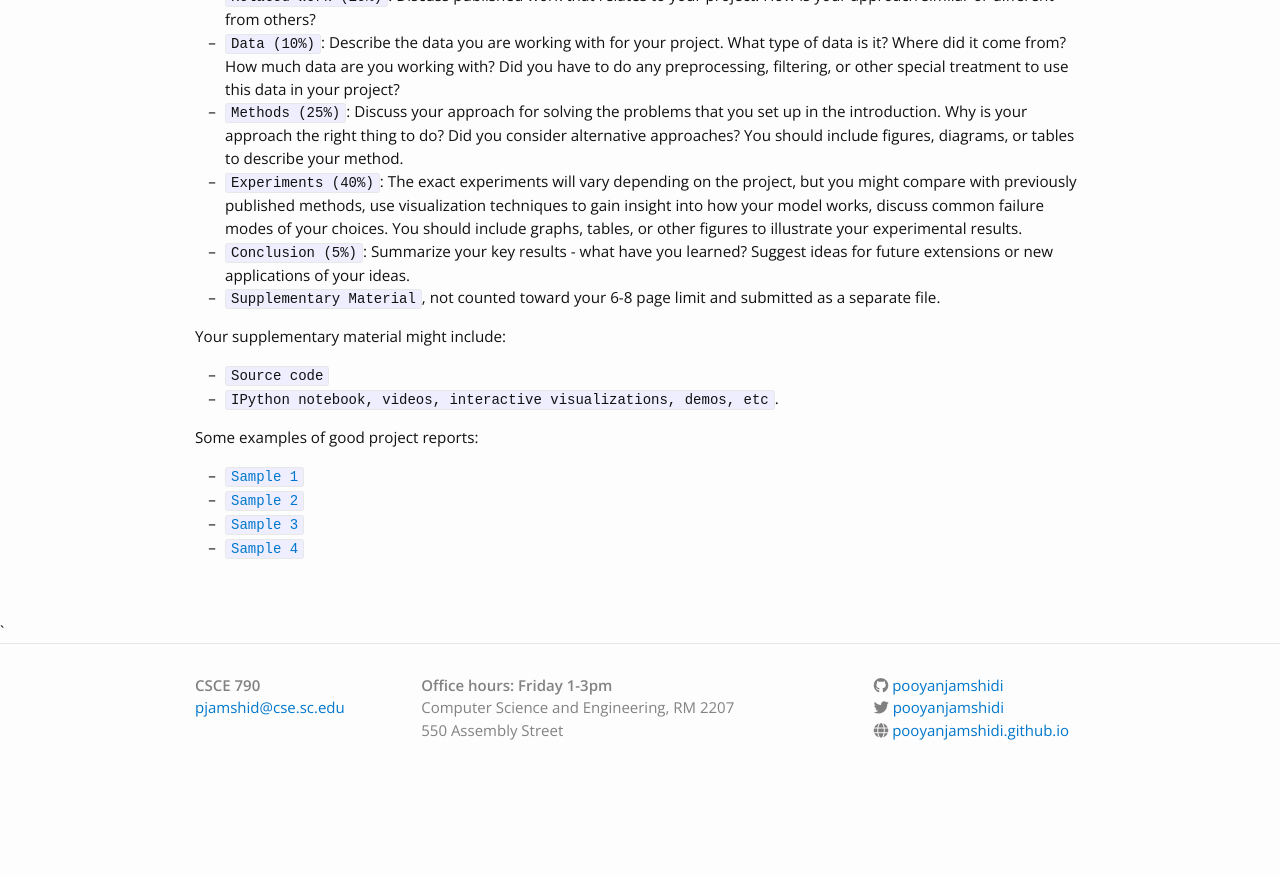
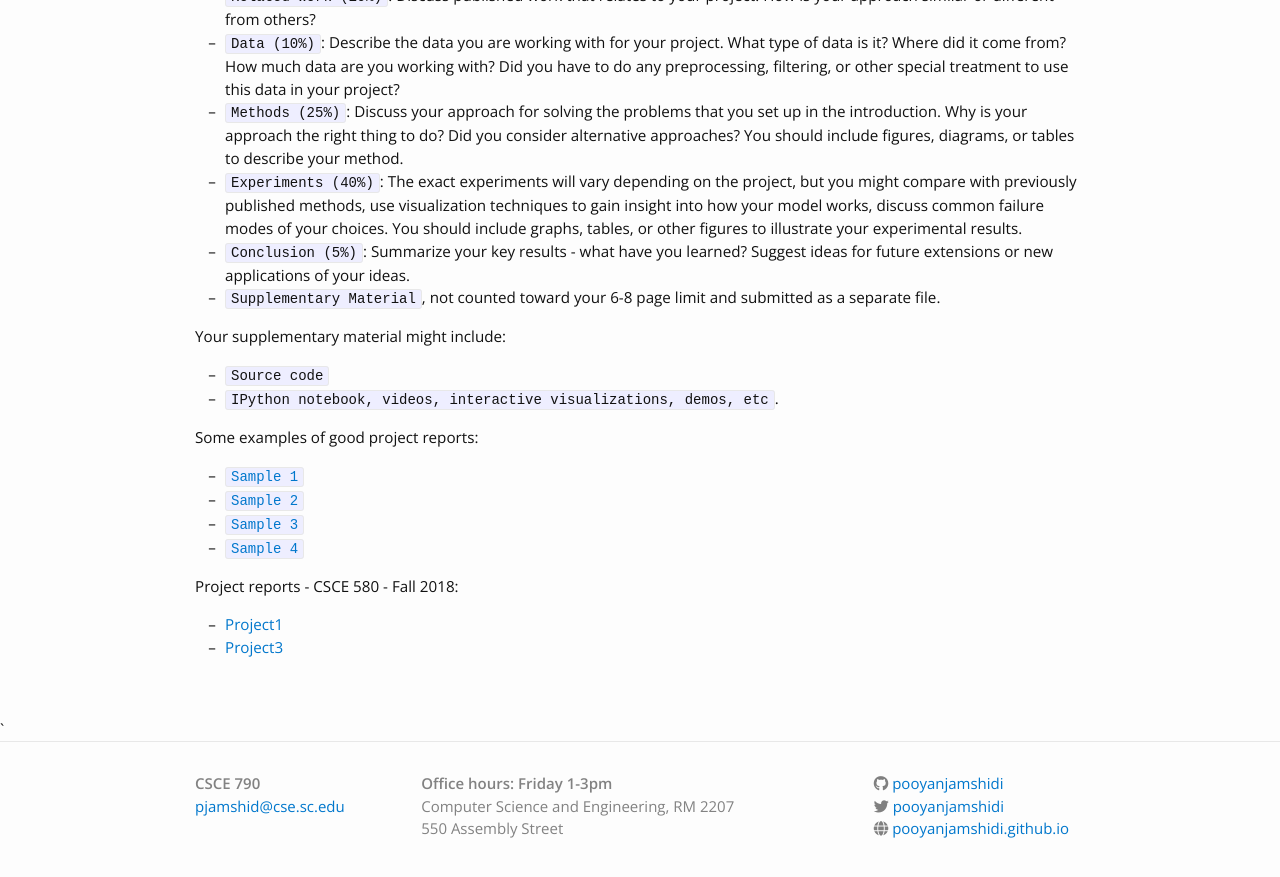
Before and after one commit to pooyanjamshidi/mls, a Jekyll site: the page built from projects.md, in a window 1280 px wide and 900 px high, scrolled down 767 px. Shown: the top 877 px of the window. Built offline with Jekyll 4.4.1, drawn with Linux system fonts in a browser that asks for light colours; nearby versions of some CDN libraries; before the commit the page ends 1568 px from its top, so only the background shows below that.

Commit message:
added project fall 2018

```diff
--- a/projects.md
+++ b/projects.md
@@ -52,3 +52,7 @@ Some examples of good project reports:
 - [`Sample 2`](http://cs231n.stanford.edu/reports/2017/pdfs/121.pdf)
 - [`Sample 3`](http://cs231n.stanford.edu/reports/2017/pdfs/610.pdf)
 - [`Sample 4`](http://cs231n.stanford.edu/reports/2017/pdfs/116.pdf)
+
+Project reports - CSCE 580 - Fall 2018:
+- [Project1](https://github.com/pooyanjamshidi/mls/blob/master/reports/2018/pdfs/project1.pdf)
+- [Project3](https://github.com/pooyanjamshidi/mls/blob/master/reports/2018/pdfs/project3.pdf)
```
